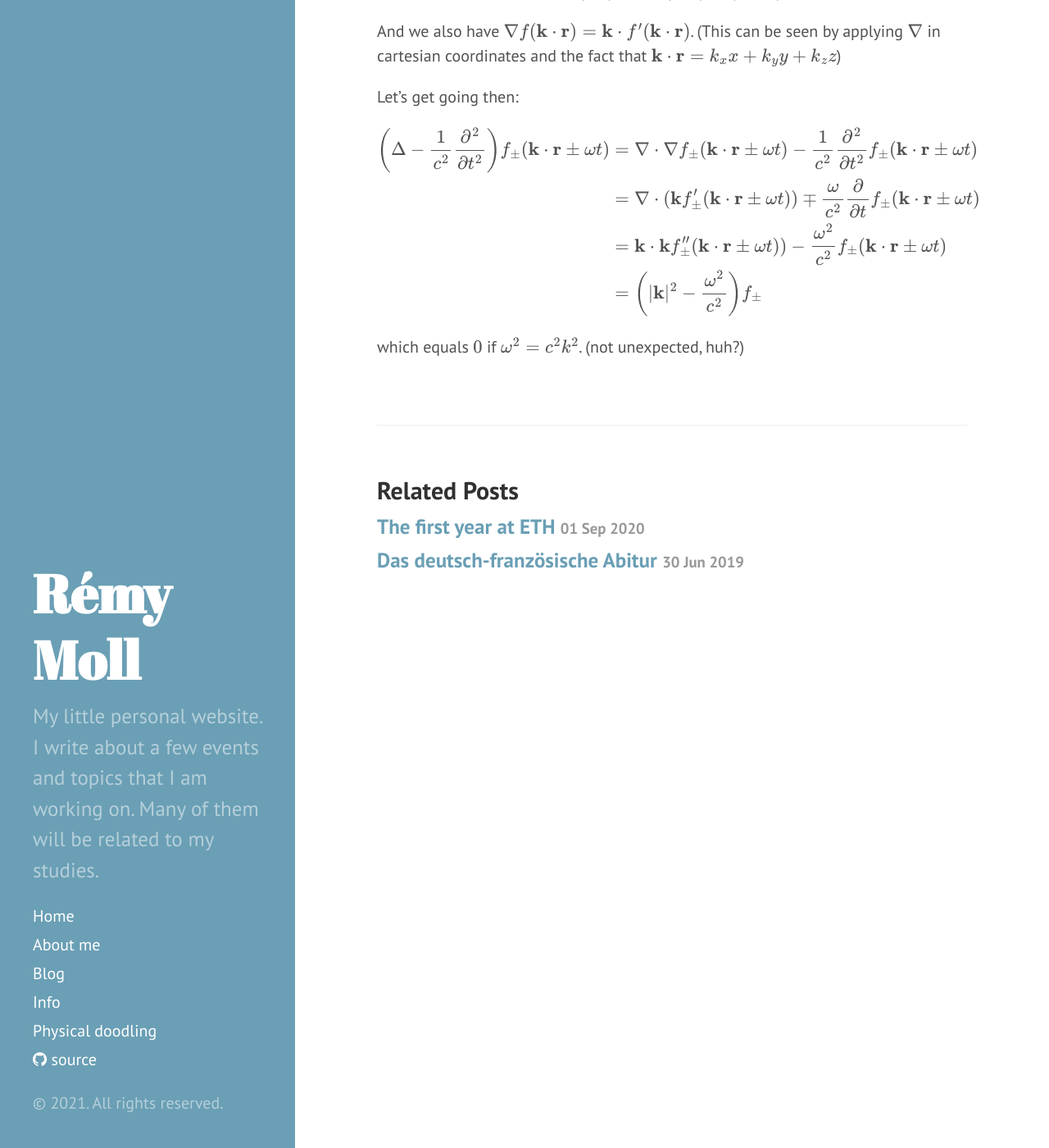
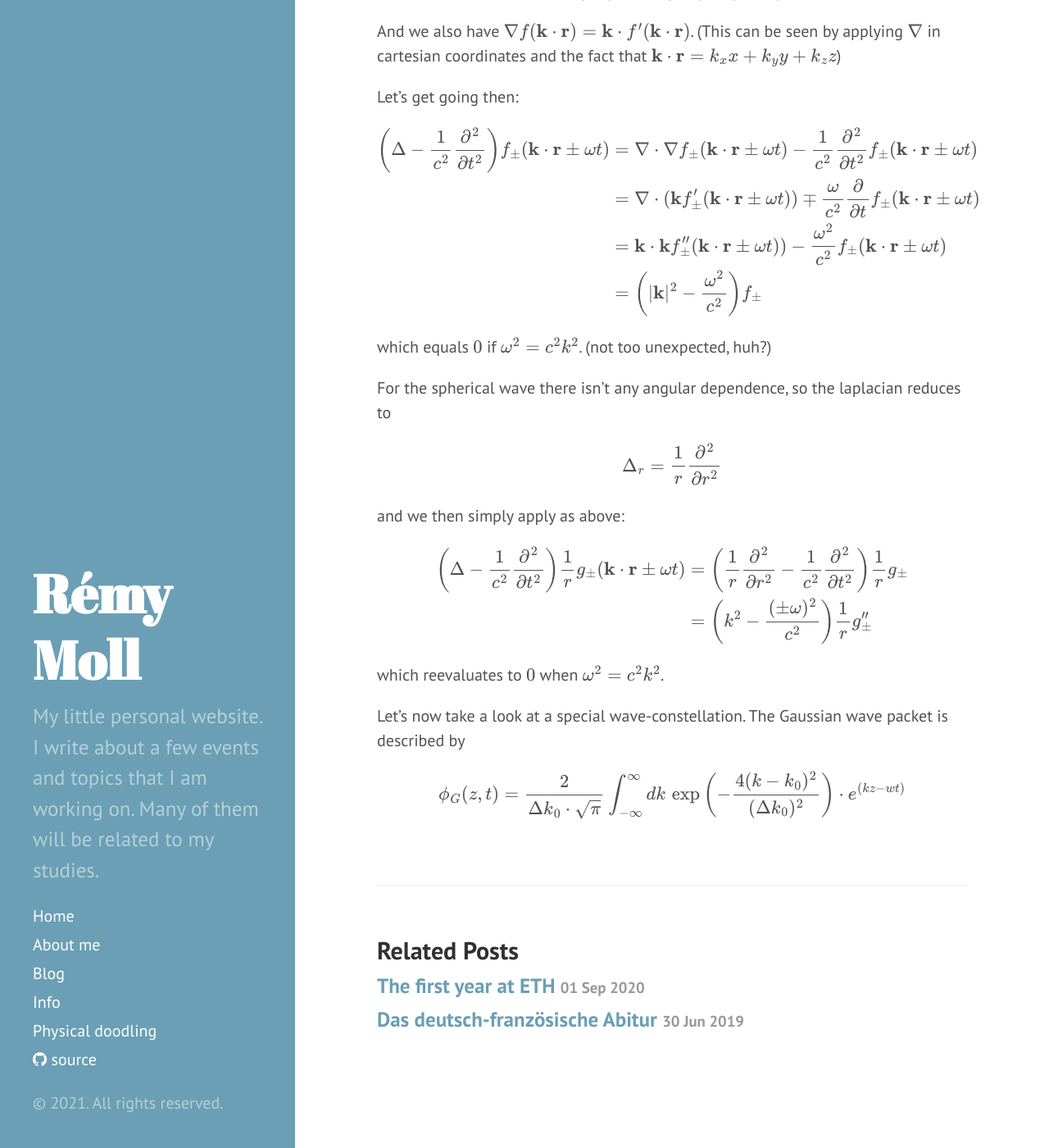
Before and after one commit to L0rd0fB0red0m/website_ethz, a Jekyll site: the page built from _physics_posts/ex-1.md, in a window 1280 px wide and 1400 px high, scrolled down 2396 px. Shown: the whole window at 82% size. Built offline with Jekyll 4.4.1, drawn with Linux system fonts in a browser that asks for light colours; formulas are drawn with MathJax 3.

```diff
--- a/_layouts/physics.html
+++ b/_layouts/physics.html
@@ -35,7 +35,7 @@ layout: default
     {% for post in site.related_posts limit:3 %}
       <li>
         <h3>
-          <a href="/{{ post.url }}">
+          <a href="{{ site.baseurl }}/{{ post.url }}">
             {{ post.title }}
             <small>{{ post.date | date_to_string }}</small>
           </a>
--- a/_physics_posts/ex-1.md
+++ b/_physics_posts/ex-1.md
@@ -90,4 +90,24 @@ $$
 \end{align}
 $$
 
-which equals $$0$$ if $$\omega^2 = c^2 k^2$$. (not unexpected, huh?)
+which equals $$0$$ if $$\omega^2 = c^2 k^2$$. (not too unexpected, huh?)
+
+For the spherical wave there isn't any angular dependence, so the laplacian reduces to
+
+$$\Delta_r = \dfrac{1}{r} \dfrac{\partial^2}{\partial r^2}$$
+
+and we then simply apply as above:
+
+$$
+\begin{align}
+    \left( \Delta - \dfrac{1}{c^2} \dfrac{\partial^2}{\partial t^2} \right) \dfrac{1}{r} g_{\pm} (\mathbf{k \cdot r} \pm \omega t)
+    & = \left( \dfrac{1}{r}\dfrac{\partial^2}{\partial r^2} - \dfrac{1}{c^2} \dfrac{\partial^2}{\partial t^2} \right) \dfrac{1}{r} g_{\pm} \\
+    & = \left(k^2 - \dfrac{(\pm \omega)^2}{c^2} \right) \dfrac{1}{r} g''_{\pm}
+\end{align}
+$$
+
+which reevaluates to $$0$$ when $$\omega^2 = c^2 k^2$$.
+
+Let's now take a look at a special wave-constellation. The Gaussian wave packet is described by
+
+$$\phi_G (z,t) = \dfrac{2}{\Delta k_0 \cdot \sqrt{\pi}} \int_{-\infty}^\infty dk \, \exp \left( - \dfrac{4 (k - k_0)^2}{(\Delta k_0)^2} \right) \cdot e^{(kz -wt)}$$
--- a/blog/index.html
+++ b/blog/index.html
@@ -8,7 +8,7 @@ permalink: /blog/
   {% for post in paginator.posts %}
   <div class="post">
     <h1 class="post-title">
-      <a href="{{ post.url }}">
+      <a href="{{ site.baseurl }}/{{ post.url }}">
         {{ post.title }}
       </a>
     </h1>
```
Also changed, not shown: index.html (+6 -1 lines).
